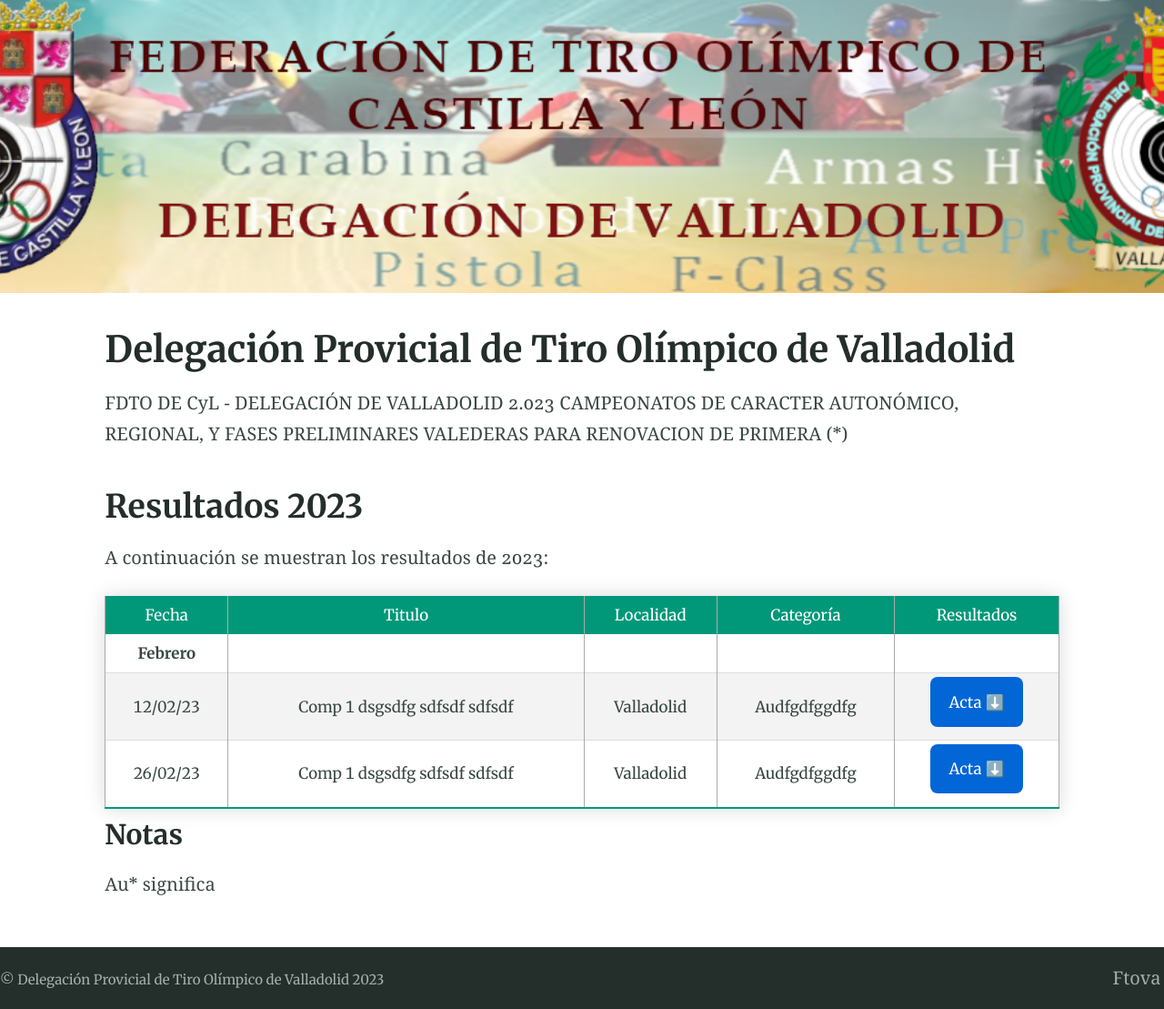
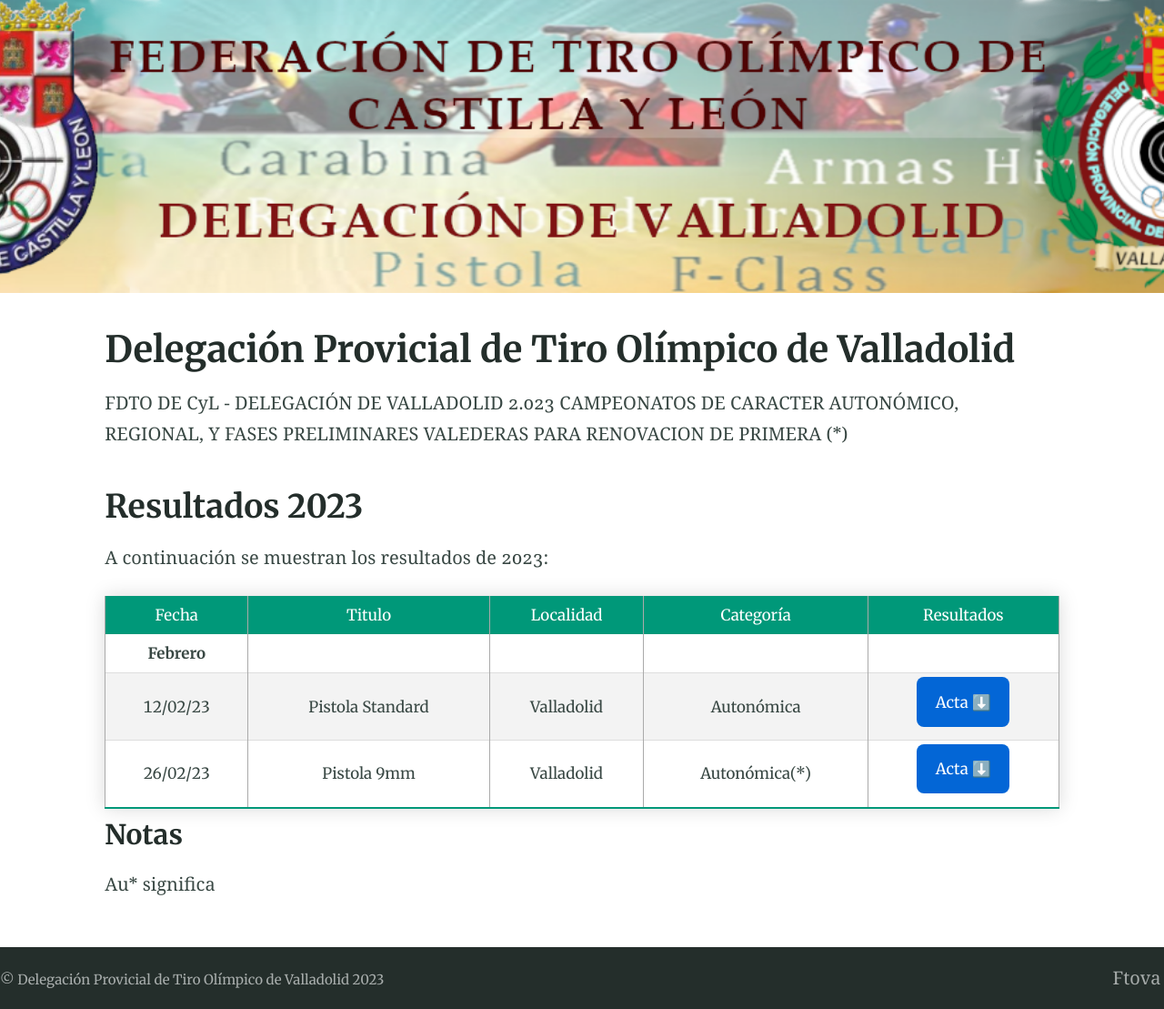
Before and after one commit to ftova/resultados, a Jekyll site: the page built from index.md, in a window 1280 px wide. Shown: the whole page at 91% size. Built offline with Jekyll 4.4.1, drawn with Linux system fonts in a browser that asks for light colours.

Commit message:
Update index.md

```diff
--- a/index.md
+++ b/index.md
@@ -15,8 +15,8 @@ A continuación se muestran los resultados de 2023:
 | Fecha      | Titulo | Localidad     | Categoría    | Resultados |
 |    :----:   |    :----:   |    :----:   |     :----:   |     :----:   |
 | **Febrero** |      |   |   |   |
-| 12/02/23 | Comp 1  dsgsdfg sdfsdf sdfsdf | Valladolid | Audfgdfggdfg | {% include button.html text="Acta ⬇️" link="./resultados/2023/sample.pdf" color="#0366d6" %} |
-| 26/02/23 | Comp 1  dsgsdfg sdfsdf sdfsdf | Valladolid | Audfgdfggdfg | {% include button.html text="Acta ⬇️" link="./resultados/2023/sample.pdf" color="#0366d6" %} |
+| 12/02/23 | Pistola Standard | Valladolid | Autonómica | {% include button.html text="Acta ⬇️" link="./resultados/2023/sample.pdf" color="#0366d6" %} |
+| 26/02/23 | Pistola 9mm | Valladolid | Autonómica(*) | {% include button.html text="Acta ⬇️" link="./resultados/2023/sample.pdf" color="#0366d6" %} |
 
 
 ### Notas
```
